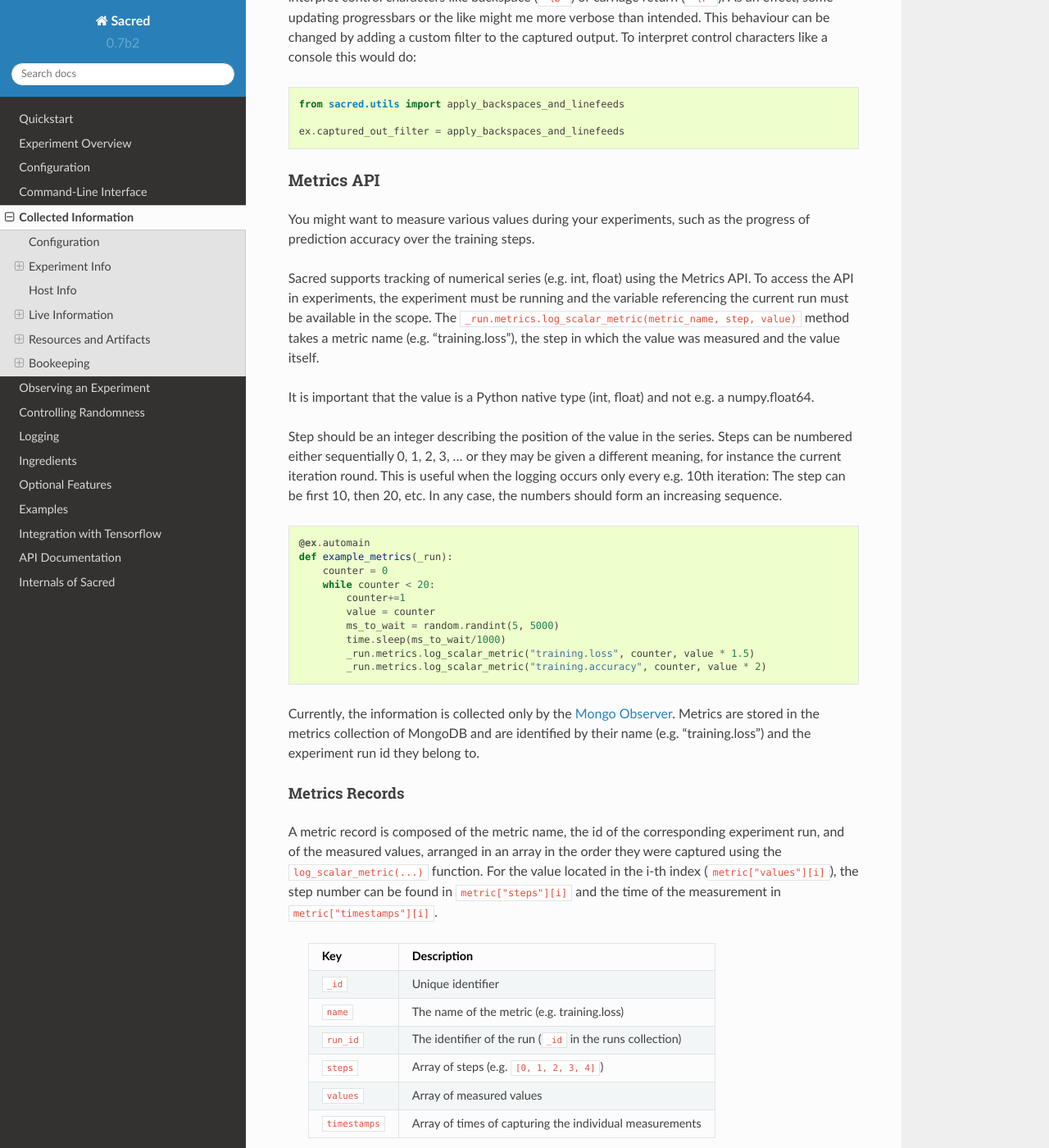
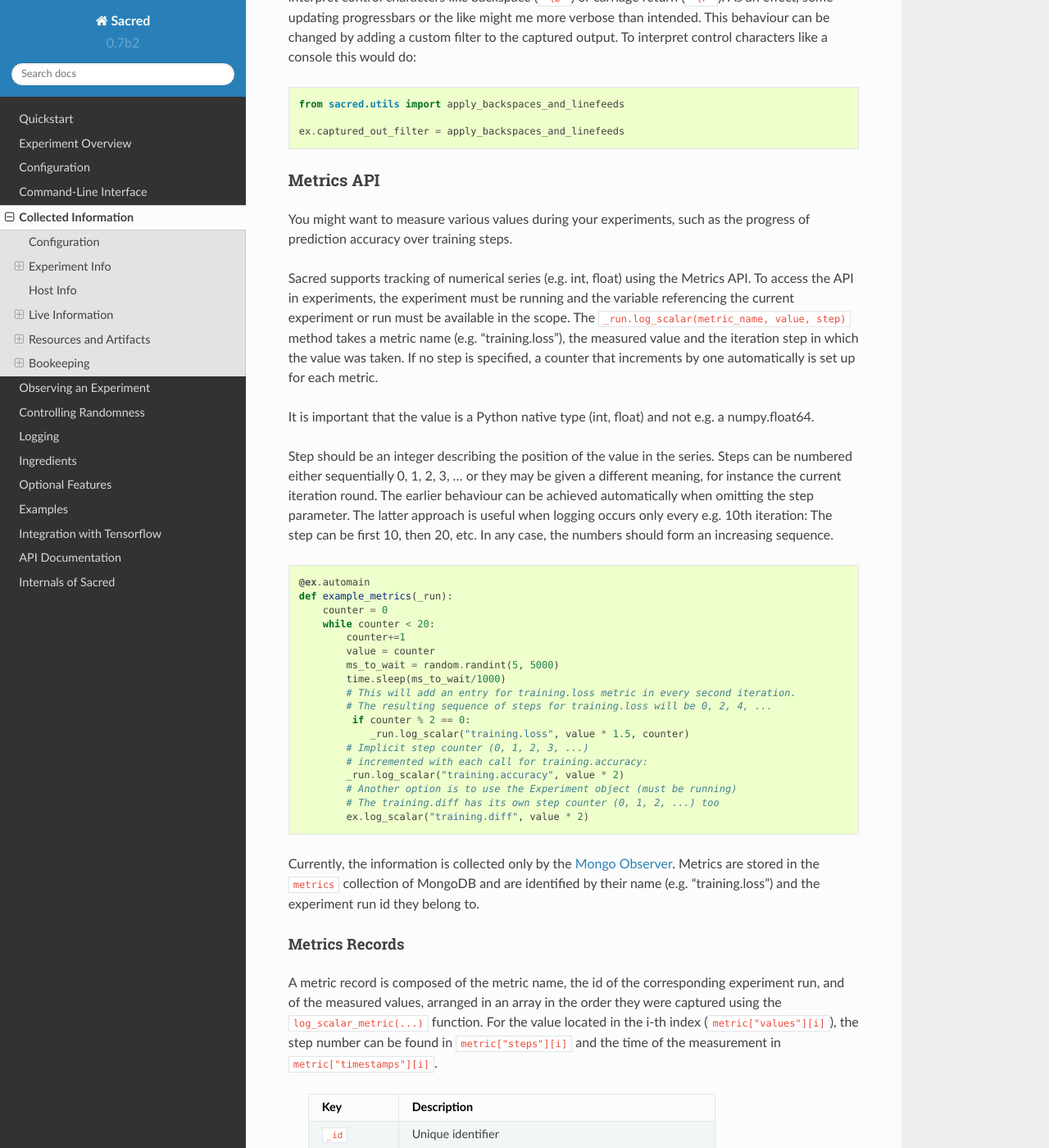
Before and after one commit to IDSIA/sacred, a Sphinx documentation site: the page built from docs/collected_information.rst, in a window 1280 px wide and 1400 px high, scrolled down 2711 px. Shown: the whole window at 82% size. Built offline with Sphinx 7.4.7 and the Read the Docs theme 2.0.0, drawn with Linux system fonts in a browser that asks for light colours.

Commit message:
Modify the Metrics API as requested https://github.com/chovanecm/sacred/issues/4

```diff
--- a/docs/collected_information.rst
+++ b/docs/collected_information.rst
@@ -147,18 +147,21 @@ captured output. To interpret control characters like a console this would do:
 Metrics API
 -----------------
 You might want to measure various values during your experiments, such as
-the progress of prediction accuracy over the training steps.
+the progress of prediction accuracy over training steps.
 
 Sacred supports tracking of numerical series (e.g. int, float) using the Metrics API.
-To access the API in experiments, the experiment must be running and the variable referencing the current run
-must be available in the scope. The ``_run.metrics.log_scalar_metric(metric_name, step, value)`` method takes
-a metric name (e.g. "training.loss"), the step in which the value was measured and the value itself.
+To access the API in experiments, the experiment must be running and the variable referencing the current experiment
+or run must be available in the scope. The ``_run.log_scalar(metric_name, value, step)`` method takes
+a metric name (e.g. "training.loss"), the measured value and the iteration step in which the value was taken.
+If no step is specified, a counter that increments by one automatically is set up for each metric.
 
 It is important that the value is a Python native type (int, float) and not e.g. a numpy.float64.
 
 Step should be an integer describing the position of the value in the series. Steps can be numbered either sequentially
-0, 1, 2, 3, ... or they may be given a different meaning, for instance the current iteration round. This is useful
-when the logging occurs only every e.g. 10th iteration: The step can be first 10, then 20, etc.
+0, 1, 2, 3, ... or they may be given a different meaning, for instance the current iteration round.
+The earlier behaviour can be achieved automatically when omitting the step parameter.
+The latter approach is useful when logging occurs only every e.g. 10th iteration:
+The step can be first 10, then 20, etc.
 In any case, the numbers should form an increasing sequence.
 
 .. code-block:: python
@@ -171,12 +174,21 @@ In any case, the numbers should form an increasing sequence.
             value = counter
             ms_to_wait = random.randint(5, 5000)
             time.sleep(ms_to_wait/1000)
-            _run.metrics.log_scalar_metric("training.loss", counter, value * 1.5)
-            _run.metrics.log_scalar_metric("training.accuracy", counter, value * 2)
+            # This will add an entry for training.loss metric in every second iteration.
+            # The resulting sequence of steps for training.loss will be 0, 2, 4, ...
+             if counter % 2 == 0:
+                _run.log_scalar("training.loss", value * 1.5, counter)
+            # Implicit step counter (0, 1, 2, 3, ...)
+            # incremented with each call for training.accuracy:
+            _run.log_scalar("training.accuracy", value * 2)
+            # Another option is to use the Experiment object (must be running)
+            # The training.diff has its own step counter (0, 1, 2, ...) too
+            ex.log_scalar("training.diff", value * 2)
 
 
-Currently, the information is collected only by the :ref:`mongo_observer`. Metrics are stored in the metrics collection
+Currently, the information is collected only by the :ref:`mongo_observer`. Metrics are stored in the ``metrics`` collection
 of MongoDB and are identified by their name (e.g. "training.loss") and the experiment run id they belong to.
+
 
 Metrics Records
 ...............
--- a/docs/tensorflow.rst
+++ b/docs/tensorflow.rst
@@ -8,7 +8,7 @@ The collected data are stored in ``experiment.info["tensorflow"]``
 where they can be accessed by various :doc:`observers <observers>`.
 
 Storing Tensorflow Logs (FileWriter)
------------------------
+------------------------------------
 To store the location of summaries produced by Tensorflow
 (created by ``tensorflow.summary.FileWriter``) into the experiment record
 specified by the ``ex`` argument, use the ``sacred.stflow.LogFileWriter(ex)``
@@ -25,7 +25,7 @@ the decorated method or entering the context.
 
 
 Example Usage As a Decorator
-...........................
+............................
 
 ``LogFileWriter(ex)`` as a decorator can be used either on a function or
 on a class method.
@@ -50,7 +50,7 @@ on a class method.
 
 
 Example Usage As a Context Manager
-.................................
+..................................
 
 There is a context manager available to catch the paths
 in a smaller portion of code.
```
Also changed, not shown: 4 other files.
